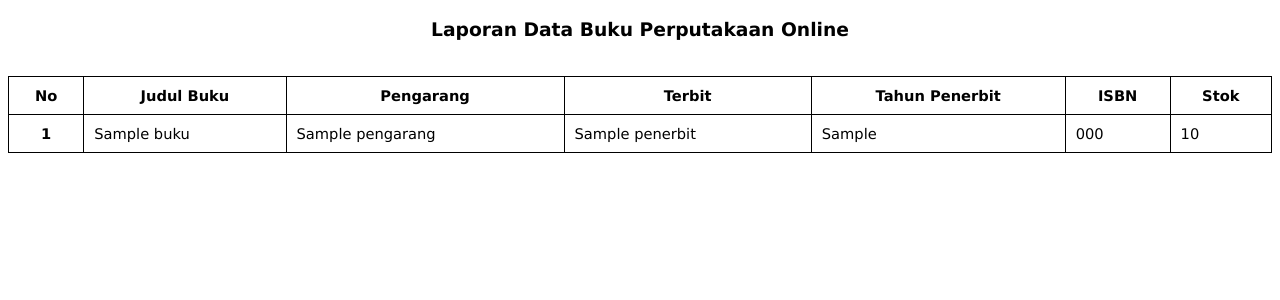
After one commit to WP2-ZahroilBatul/pustaka-booking2, a CodeIgniter app: the page made by application/views/buku/laporan_print_buku.php in a window 1280 px wide. The commit adds this page. Shown: the top 300 px of the page. Run offline with CodeIgniter, Linux system fonts and the light colour scheme; the template is opened without the code that fills it: most values are stand-ins (such as "Sample title", 1, 10 or a date in 2020).

Commit message:
pertemuan7

```diff
--- a/application/controllers/Admin.php
+++ b/application/controllers/Admin.php
@@ -6,6 +6,7 @@ class Admin extends CI_Controller
     public function __construct()
     {
         parent::__construct();
+        $this->load->model(['ModelBuku', 'ModelUser', 'ModelBooking']);
         cek_login();
         cek_user();
     }
@@ -18,6 +19,7 @@ class Admin extends CI_Controller
         $data['buku'] = $this->ModelBuku->getLimitBuku()->result_array();
 
         //mengupdate stok dan dibooking pada tabel buku
+        $detail = $this->db->query("SELECT*FROM booking,booking_detail, buku WHERE booking.id_booking=booking_detail.id_booking and booking_detail.id_buku=buku.id")->result_array();
         $detail = $this->db->query("SELECT*FROM booking,booking_detail WHERE DAY(curdate()) < DAY(batas_ambil) AND booking.id_booking=booking_detail.id_booking")->result_array();
         foreach ($detail as $key) {
             $id_buku = $key['id_buku'];
--- a/application/controllers/Pinjam.php
+++ b/application/controllers/Pinjam.php
@@ -70,7 +70,9 @@ class Pinjam extends CI_Controller
         $this->ModelPinjam->deleteData('booking', ['id_booking' => $id_booking]);
         $this->ModelPinjam->deleteData('booking_detail', ['id_booking' => $id_booking]);
         //$this->db->query("DELETE FROM booking WHERE id_booking='$id_booking'");
+
         //update dibooking dan dipinjam pada tabel buku saat buku yang dibooking diambil untuk dipinjam
+        $this->db->query("UPDATE buku, detail_pinjam SET buku.dipinjam=buku.dipinjam+1, buku.dibooking=buku.dibooking-1 WHERE buku.id=detail_pinjam.id_buku and no_pinjam='$no_pinjam'");
 
         $this->db->query("UPDATE buku, detail_pinjam SET buku.dipinjam=buku.dipinjam+1, buku.dibooking=buku.dibooking-1 WHERE buku.id=detail_pinjam.id_buku");
         $this->session->set_flashdata('pesan', '<div class="alert alert-message alert-success" role="alert">Data Peminjaman Berhasil Disimpan</div>');
--- a/application/views/buku/daftarbuku.php
+++ b/application/views/buku/daftarbuku.php
@@ -21,7 +21,7 @@
 								<p>
 									<?php
 									if ($buku->stok < 1) {
-										echo "<i class='btn btn-outline-primary fas fw fa-shopping-cart'> Booking&nbsp;&nbsp 0</i>";
+										echo "<i class=' disabled btn btn-outline-primary fas fw fa-ban' style='color:red'>Stock&nbsp;&nbsp 0</i>";
 									} else {
 										echo "<a class='btn btn-outline-primary fas fw fa-shopping-cart' href='" . base_url('booking/tambahBooking/' . $buku->id) . "'> Booking</a>";
 									}
--- /dev/null
+++ b/application/views/buku/laporan_print_buku.php
@@ -0,0 +1,59 @@
+<!DOCTYPE html>
+<html>
+    <head>
+        <title></title>
+    </head>
+    <body>
+        <style type="text/css">
+        .table-data{
+            width: 100%;
+            border-collapse: collapse;
+        }
+        .table-data tr th,
+        .table-data tr td{
+            border:1px solid black;
+            font-size: 11pt;
+            font-family:Verdana;
+            padding: 10px 10px 10px 10px;
+        }
+        h3{
+            font-family:Verdana;
+            }
+            </style>
+            <h3><center>Laporan Data Buku Perputakaan Online</center></h3>
+            <br/>
+            <table class="table-data">
+                <thead>
+                    <tr>
+                        <th>No</th>
+                        <th>Judul Buku</th>
+                        <th>Pengarang</th>
+                        <th>Terbit</th>
+                        <th>Tahun Penerbit</th>
+                        <th>ISBN</th>
+                        <th>Stok</th>
+                    </tr>
+                </thead>
+                <tbody>
+                    <?php
+                    $no = 1;
+                    foreach($buku as $b){
+                    ?>
+                    <tr>
+                        <th scope="row"><?= $no++; ?></th>
+                        <td><?= $b['judul_buku']; ?></td>
+                        <td><?= $b['pengarang']; ?></td>
+                        <td><?= $b['penerbit']; ?></td>
+                        <td><?= $b['tahun_terbit']; ?></td>
+                        <td><?= $b['isbn']; ?></td>
+                        <td><?= $b['stok']; ?></td>
+                    </tr>
+                    <?php }?>
+                </tbody>
+            </table>
+            <script type="text/javascript">
+            window.print();
+            </script>
+
+        </body>
+</html>
```
Also changed, not shown: application/controllers/Booking.php (+11 -2 lines), application/controllers/Laporan.php (added, +29 -0 lines), application/views/buku/detail-buku.php (+7 -1 lines), application/views/buku/laporan_buku.php (added, +48 -0 lines), application/views/templates/sidebar.php (+28 -2 lines).
